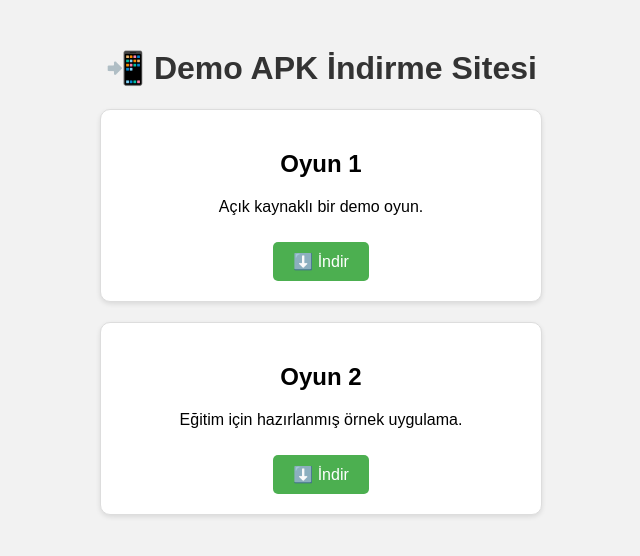
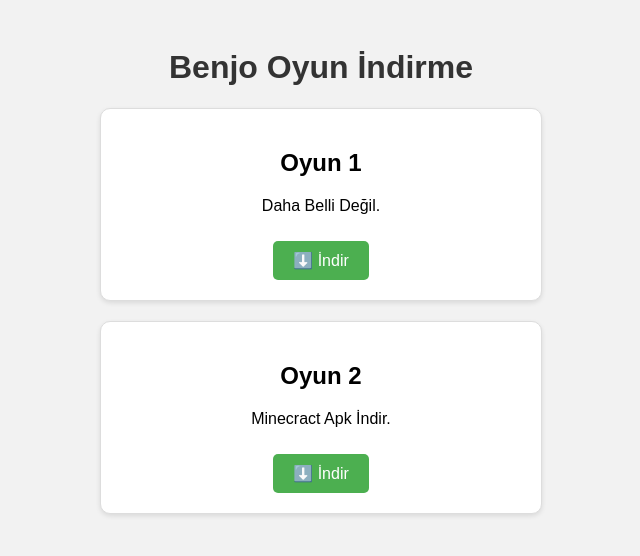
Before and after one commit to larexinc/BenjoApk, a plain HTML site: page index.html in a window 1280 px wide. Shown: the whole page, without its empty margins (319-959 px from the left). Drawn offline with Linux system fonts and the light colour scheme.

Commit message:
index.html

```diff
--- a/index.html
+++ b/index.html
@@ -3,22 +3,22 @@
 <head>
   <meta charset="UTF-8">
   <meta name="viewport" content="width=device-width, initial-scale=1.0">
-  <title>APK İndirme Sitesi (Öğretim Amaçlı)</title>
+  <title>Apk İndirici</title>
   <link rel="stylesheet" href="style.css">
 </head>
 <body>
-  <h1>📲 Demo APK İndirme Sitesi</h1>
+  <h1>Benjo Oyun İndirme</h1>
 
   <div class="apk-card">
     <h2>Oyun 1</h2>
-    <p>Açık kaynaklı bir demo oyun.</p>
+    <p>Daha Belli Değil.</p>
     <a class="download" href="apk/oyun1.apk" download>⬇️ İndir</a>
   </div>
 
   <div class="apk-card">
     <h2>Oyun 2</h2>
-    <p>Eğitim için hazırlanmış örnek uygulama.</p>
-    <a class="download" href="apk/oyun2.apk" download>⬇️ İndir</a>
+    <p>Minecract Apk İndir.</p>
+    <a class="download" href="apk/minecraft.apk" download>⬇️ İndir</a>
   </div>
 
 </body>
```
